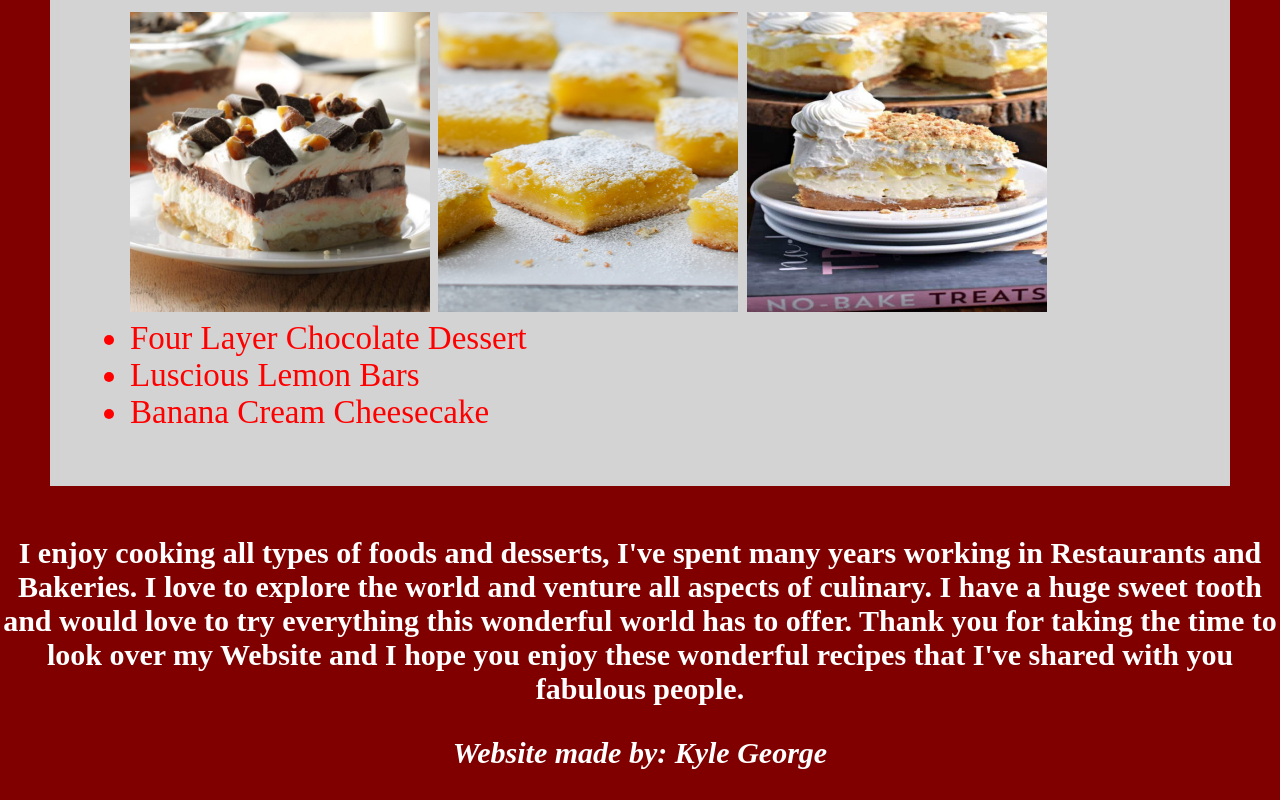
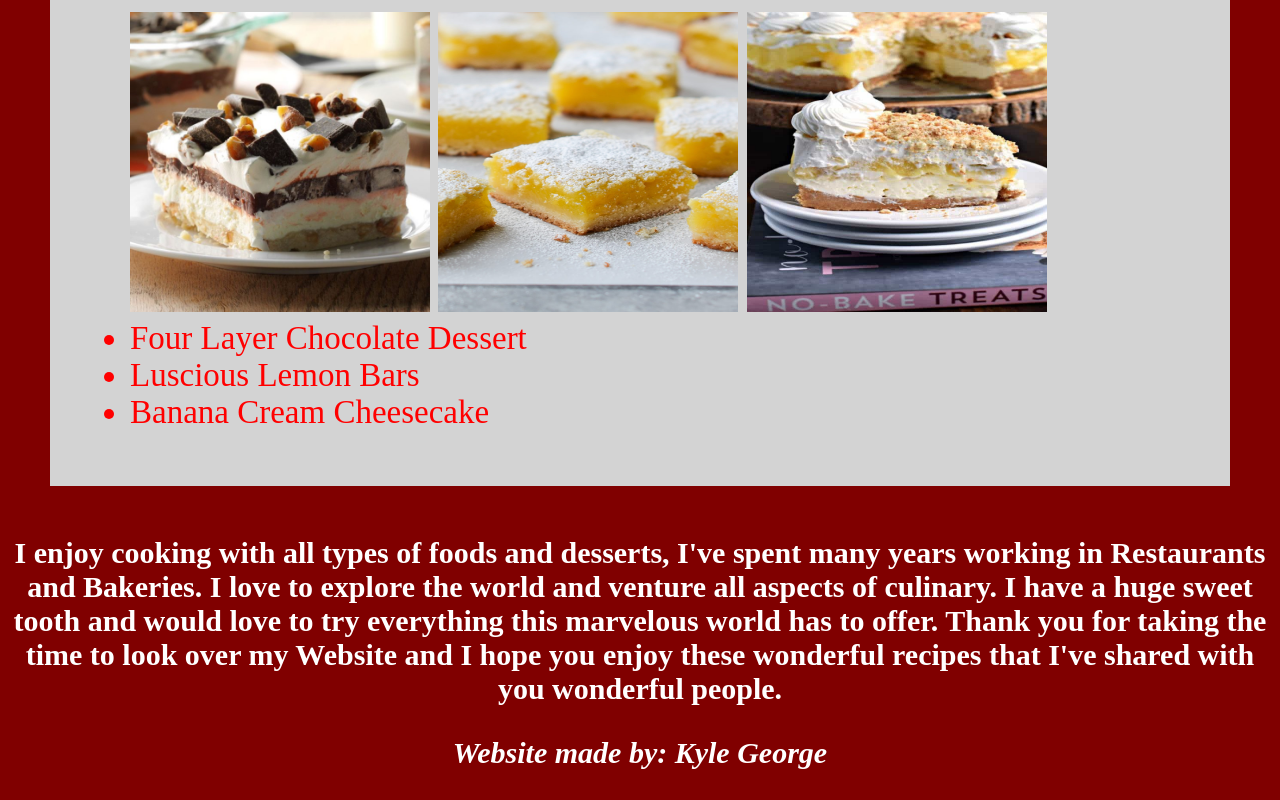
Before and after one commit to kylegeorge17/Website, a plain HTML site: page index.html in a window 1280 px wide. Shown: the part 3863-4663 px from the top of the page. Drawn offline with Linux system fonts and the light colour scheme.

Commit message:
word changing

```diff
--- a/index.html
+++ b/index.html
@@ -161,7 +161,7 @@
       </section>
 
 
-        <h4>I enjoy cooking all types of foods and desserts, I've spent many years working in Restaurants and Bakeries. I love to explore the world and venture all aspects of culinary. I have a huge sweet tooth and would love to try everything this wonderful world has to offer. Thank you for taking the time to look over my Website and I hope you enjoy these wonderful recipes that I've shared with you fabulous people.</h4>
+        <h4>I enjoy cooking with all types of foods and desserts, I've spent many years working in Restaurants and Bakeries. I love to explore the world and venture all aspects of culinary. I have a huge sweet tooth and would love to try everything this marvelous world has to offer. Thank you for taking the time to look over my Website and I hope you enjoy these wonderful recipes that I've shared with you wonderful people.</h4>
 
 
       <footer id="footer">
```
Also changed, not shown: images/cauliflower.jpg (added).
